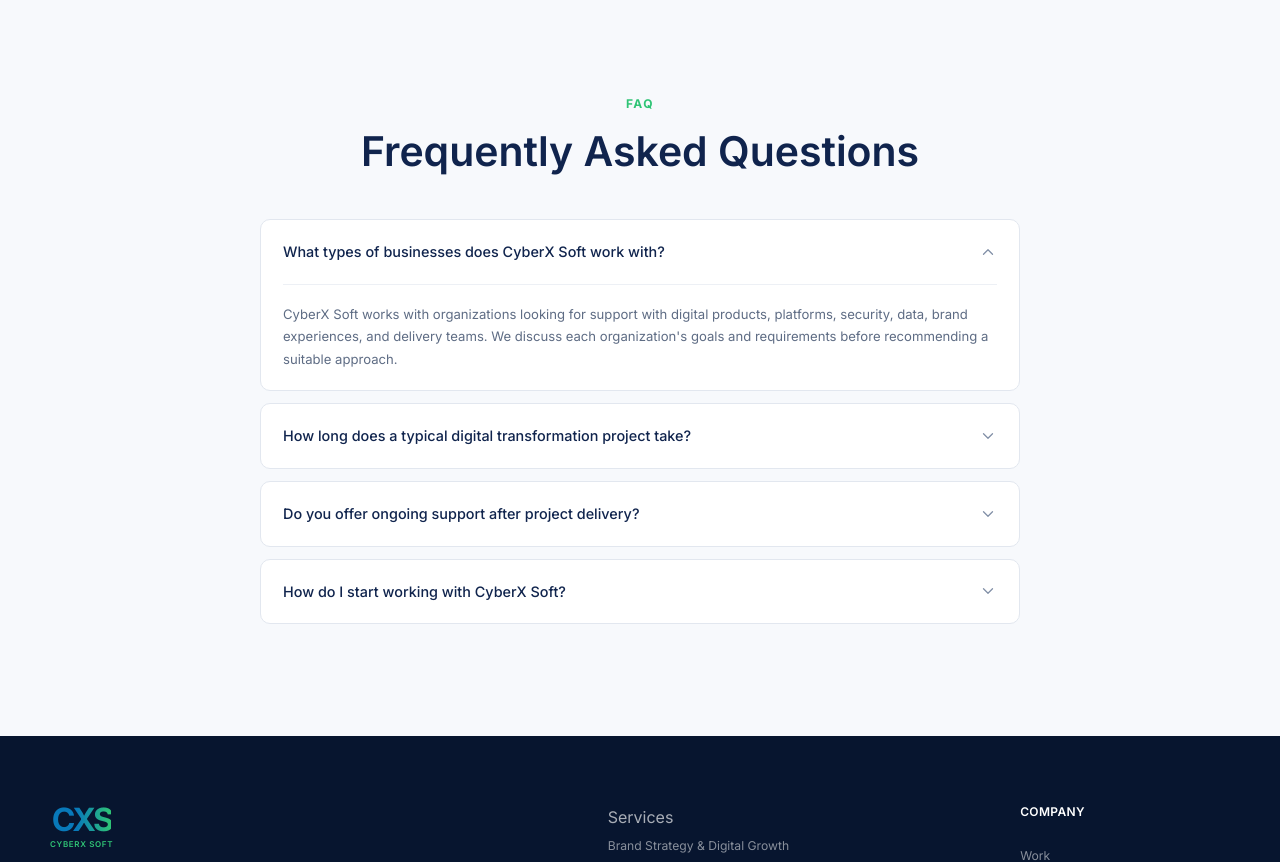
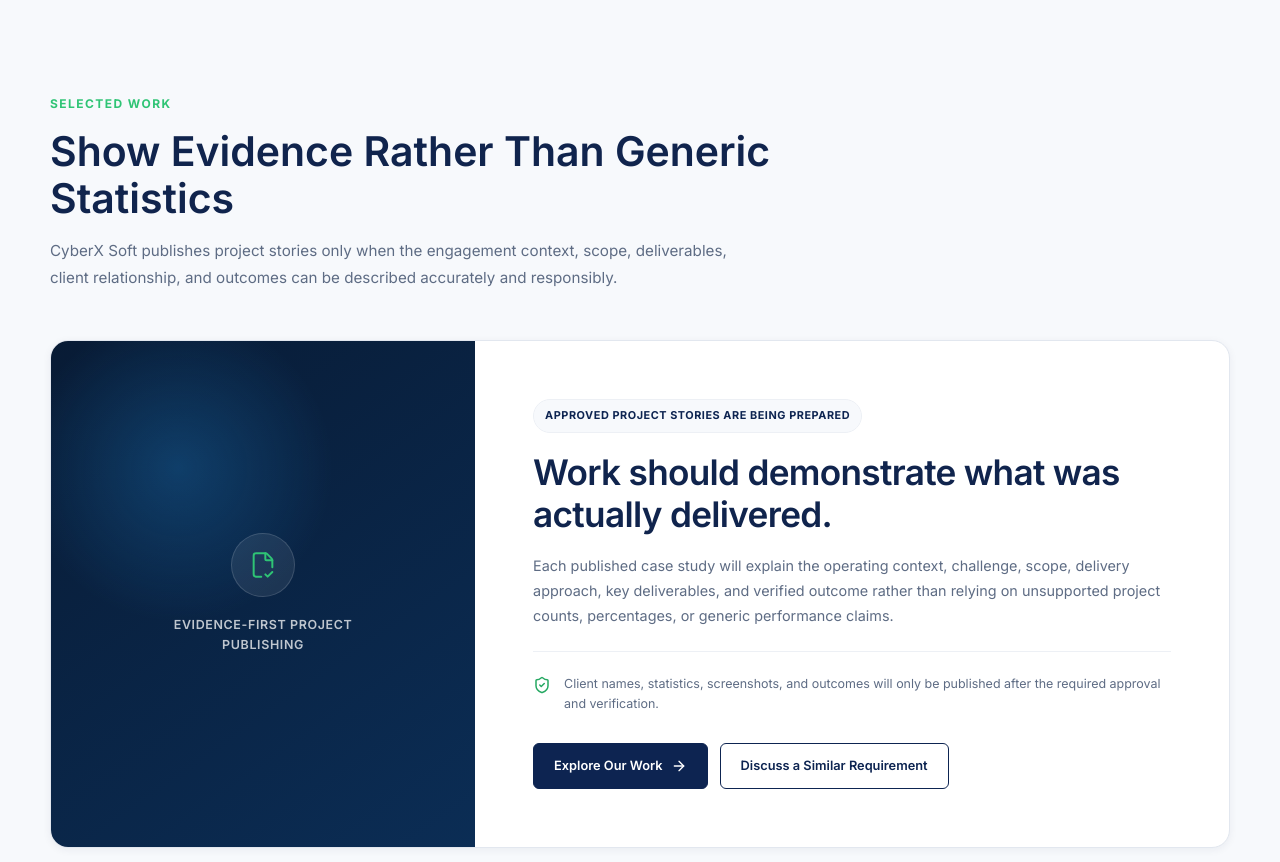
Before and after one commit to Furqan54/CyberXSoftStudio.net, a React (Vite) app in the folder client/: page / in a window 1280 px wide. Shown: the part 4560-5422 px from the top of the page. Built offline with nearby package versions, Linux system fonts and the light colour scheme.

Commit message:
Add evidence-first Home work section

```diff
--- a/client/src/features/home/HomePage.jsx
+++ b/client/src/features/home/HomePage.jsx
@@ -6,6 +6,7 @@
 import AudienceNeeds from "./AudienceNeeds";
 import StaffAugmentationHighlight from "./StaffAugmentationHighlight";
 import WhyChooseUs from "./WhyChooseUs";
+import HomeProof from "./HomeProof";
 
 import { homeFaqs } from "./homeData";
 
@@ -26,6 +27,8 @@
 
       <WhyChooseUs />
 
+      <HomeProof />
+
       <FAQSection items={homeFaqs} />
     </main>
   );
--- /dev/null
+++ b/client/src/features/home/HomeProof.jsx
@@ -0,0 +1,102 @@
+import {
+  ArrowRight,
+  FileCheck2,
+  ShieldCheck,
+} from "lucide-react";
+import { Link } from "react-router-dom";
+
+import "./homeProof.css";
+
+function HomeProof() {
+  return (
+    <section className="home-proof">
+      <div className="container">
+        <div className="home-proof__header">
+          <span className="eyebrow">
+            Selected Work
+          </span>
+
+          <h2 className="section-title">
+            Show Evidence Rather Than Generic Statistics
+          </h2>
+
+          <p className="home-proof__description">
+            CyberX Soft publishes project stories only when the engagement
+            context, scope, deliverables, client relationship, and outcomes can
+            be described accurately and responsibly.
+          </p>
+        </div>
+
+        <div className="home-proof__panel">
+          <div className="home-proof__visual">
+            <div className="home-proof__icon">
+              <FileCheck2
+                size={28}
+                strokeWidth={1.7}
+                aria-hidden="true"
+              />
+            </div>
+
+            <span>
+              Evidence-first project publishing
+            </span>
+          </div>
+
+          <div className="home-proof__content">
+            <span className="home-proof__status">
+              Approved project stories are being prepared
+            </span>
+
+            <h3>
+              Work should demonstrate what was actually delivered.
+            </h3>
+
+            <p>
+              Each published case study will explain the operating context,
+              challenge, scope, delivery approach, key deliverables, and
+              verified outcome rather than relying on unsupported project
+              counts, percentages, or generic performance claims.
+            </p>
+
+            <div className="home-proof__assurance">
+              <ShieldCheck
+                size={18}
+                strokeWidth={2}
+                aria-hidden="true"
+              />
+
+              <span>
+                Client names, statistics, screenshots, and outcomes will only
+                be published after the required approval and verification.
+              </span>
+            </div>
+
+            <div className="home-proof__actions">
+              <Link
+                to="/case-studies"
+                className="home-proof__button home-proof__button--primary"
+              >
+                Explore Our Work
+
+                <ArrowRight
+                  size={16}
+                  strokeWidth={2}
+                  aria-hidden="true"
+                />
+              </Link>
+
+              <Link
+                to="/contact"
+                className="home-proof__button home-proof__button--secondary"
+              >
+                Discuss a Similar Requirement
+              </Link>
+            </div>
+          </div>
+        </div>
+      </div>
+    </section>
+  );
+}
+
+export default HomeProof;
--- /dev/null
+++ b/client/src/features/home/homeProof.css
@@ -0,0 +1,315 @@
+/* =========================================
+   Home Proof / Selected Work
+========================================= */
+
+.home-proof {
+  padding-block: var(--section-space-lg);
+
+  background: var(--color-background-soft);
+}
+
+.home-proof__header {
+  max-width: 760px;
+
+  margin-bottom: 48px;
+}
+
+.home-proof__header .eyebrow {
+  margin-bottom: 14px;
+}
+
+.home-proof__description {
+  max-width: 700px;
+
+  margin-top: 16px;
+
+  color: var(--color-text-secondary);
+
+  font-size: 0.95rem;
+  line-height: 1.75;
+}
+
+/* =========================================
+   Proof Panel
+========================================= */
+
+.home-proof__panel {
+  display: grid;
+  grid-template-columns:
+    minmax(260px, 0.72fr)
+    minmax(0, 1.28fr);
+
+  min-height: 390px;
+
+  overflow: hidden;
+
+  background: var(--color-white);
+
+  border: 1px solid var(--color-border);
+  border-radius: 18px;
+
+  box-shadow: var(--shadow-sm);
+}
+
+/* =========================================
+   Visual
+========================================= */
+
+.home-proof__visual {
+  display: flex;
+  align-items: center;
+  justify-content: center;
+  flex-direction: column;
+
+  gap: 18px;
+
+  min-height: 100%;
+
+  padding: 42px;
+
+  color: rgba(255, 255, 255, 0.74);
+
+  text-align: center;
+
+  background:
+    radial-gradient(
+      circle at 30% 25%,
+      rgba(30, 132, 206, 0.3),
+      transparent 32%
+    ),
+    linear-gradient(
+      145deg,
+      #081b35 0%,
+      #0b2d55 100%
+    );
+}
+
+.home-proof__icon {
+  display: flex;
+  align-items: center;
+  justify-content: center;
+
+  width: 64px;
+  height: 64px;
+
+  color: var(--color-accent);
+
+  background: rgba(255, 255, 255, 0.08);
+
+  border: 1px solid rgba(255, 255, 255, 0.14);
+  border-radius: 50%;
+}
+
+.home-proof__visual span {
+  max-width: 220px;
+
+  font-size: 0.78rem;
+  font-weight: var(--font-weight-semibold);
+
+  line-height: 1.55;
+
+  letter-spacing: 0.05em;
+  text-transform: uppercase;
+}
+
+/* =========================================
+   Content
+========================================= */
+
+.home-proof__content {
+  display: flex;
+  justify-content: center;
+  flex-direction: column;
+
+  padding: clamp(34px, 5vw, 58px);
+}
+
+.home-proof__status {
+  width: fit-content;
+
+  margin-bottom: 18px;
+  padding: 7px 11px;
+
+  color: var(--color-primary);
+
+  font-size: 0.68rem;
+  font-weight: var(--font-weight-bold);
+
+  letter-spacing: 0.05em;
+  text-transform: uppercase;
+
+  background: var(--color-background-soft);
+
+  border: 1px solid var(--color-border-light);
+  border-radius: 999px;
+}
+
+.home-proof__content h3 {
+  max-width: 600px;
+
+  color: var(--color-text);
+
+  font-size: clamp(1.55rem, 3vw, 2.2rem);
+  font-weight: var(--font-weight-semibold);
+
+  line-height: 1.2;
+  letter-spacing: -0.02em;
+}
+
+.home-proof__content > p {
+  max-width: 640px;
+
+  margin-top: 18px;
+
+  color: var(--color-text-secondary);
+
+  font-size: 0.9rem;
+  line-height: 1.75;
+}
+
+/* =========================================
+   Assurance
+========================================= */
+
+.home-proof__assurance {
+  display: grid;
+  grid-template-columns: 20px minmax(0, 1fr);
+
+  gap: 11px;
+
+  max-width: 640px;
+
+  margin-top: 22px;
+  padding-top: 22px;
+
+  border-top: 1px solid var(--color-border-light);
+}
+
+.home-proof__assurance svg {
+  margin-top: 2px;
+
+  color: var(--color-accent-dark);
+}
+
+.home-proof__assurance span {
+  color: var(--color-text-secondary);
+
+  font-size: 0.78rem;
+  line-height: 1.65;
+}
+
+/* =========================================
+   Actions
+========================================= */
+
+.home-proof__actions {
+  display: flex;
+  align-items: center;
+  flex-wrap: wrap;
+
+  gap: 12px;
+
+  margin-top: 28px;
+}
+
+.home-proof__button {
+  display: inline-flex;
+  align-items: center;
+  justify-content: center;
+
+  gap: 8px;
+
+  min-height: 46px;
+
+  padding-inline: 20px;
+
+  font-size: 0.8rem;
+  font-weight: var(--font-weight-semibold);
+
+  border: 1px solid transparent;
+  border-radius: var(--radius-sm);
+
+  transition:
+    transform var(--transition-fast),
+    color var(--transition-fast),
+    background-color var(--transition-fast),
+    border-color var(--transition-fast);
+}
+
+.home-proof__button:hover {
+  transform: translateY(-1px);
+}
+
+.home-proof__button--primary {
+  color: var(--color-white);
+
+  background: var(--color-primary);
+
+  border-color: var(--color-primary);
+}
+
+.home-proof__button--primary:hover {
+  color: var(--color-white);
+
+  background: #162f5f;
+
+  border-color: #162f5f;
+}
+
+.home-proof__button--secondary {
+  color: var(--color-primary);
+
+  background: transparent;
+
+  border-color: var(--color-primary);
+}
+
+.home-proof__button--secondary:hover {
+  color: var(--color-white);
+
+  background: var(--color-primary);
+}
+
+.home-proof__button:focus-visible {
+  outline: 3px solid rgba(20, 127, 209, 0.25);
+  outline-offset: 3px;
+}
+
+/* =========================================
+   Responsive
+========================================= */
+
+@media (max-width: 820px) {
+  .home-proof__panel {
+    grid-template-columns: 1fr;
+  }
+
+  .home-proof__visual {
+    min-height: 240px;
+  }
+}
+
+@media (max-width: 600px) {
+  .home-proof__header {
+    margin-bottom: 34px;
+  }
+
+  .home-proof__visual {
+    min-height: 210px;
+
+    padding: 32px 22px;
+  }
+
+  .home-proof__content {
+    padding: 30px 22px;
+  }
+
+  .home-proof__actions {
+    flex-direction: column;
+    align-items: stretch;
+  }
+
+  .home-proof__button {
+    width: 100%;
+  }
+}
```
